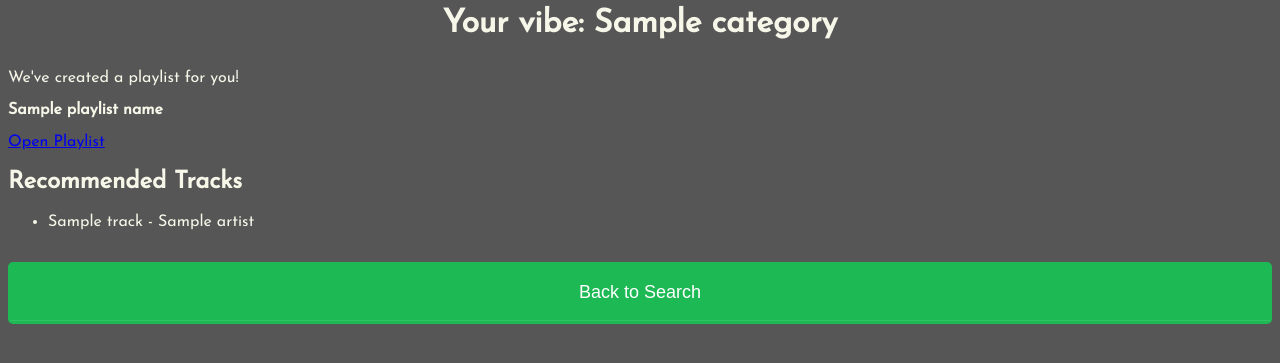
After one commit to ctam312/Adaptune, a Flask app: template templates/recommendations.html in a window 1280 px wide. The commit adds this page. Shown: the top 363 px of the page. Run offline with Flask 2, Linux system fonts and the light colour scheme; the template is opened without the code that fills it: most values are stand-ins (such as "Sample title", 1, 10 or a date in 2020).

Commit message:
Add playback state scope for device selection

```diff
--- a/app.py
+++ b/app.py
@@ -1,7 +1,18 @@
 from flask import *
 from authorization import SpotifyClient
 from urllib.parse import urlparse
-from playback import getTrackIds, playSingleTrack, playTracks, playTrack, getTracks
+from playback import (
+    getTrackIds,
+    playSingleTrack,
+    playTracks,
+    playTrack,
+    getTracks,
+    get_audio_features,
+    categorize_user,
+    get_recommendations,
+    create_playlist_with_tracks,
+    get_user_profile,
+)
 
 
 app = Flask(__name__)
@@ -61,3 +72,31 @@ def background_process_test():
     tracks = getTracks(session["playlistId"], session["auth"])
     playSingleTrack(session["playlistId"], args['trackId'], session["auth"], args['index'])
     return render_template('user_playlist.html', tracks=tracks, playlistId=session["playlistId"], len=len(tracks))
+
+
+@app.route('/like_track', methods=['POST'])
+def like_track():
+    track_id = request.form.get('track_id')
+    liked = session.get('liked_tracks', [])
+    if track_id in liked:
+        liked.remove(track_id)
+    else:
+        liked.append(track_id)
+    session['liked_tracks'] = liked
+    return ('', 204)
+
+
+@app.route('/generate_playlist')
+def generate_playlist():
+    liked = session.get('liked_tracks', [])
+    if not liked:
+        return 'No tracks liked', 400
+    auth = session['auth']
+    features = get_audio_features(liked, auth)
+    category = categorize_user(features)
+    recs = get_recommendations(liked[:5], auth)
+    uris = [t['uri'] for t in recs]
+    user = get_user_profile(auth)
+    playlist_name = f"Adaptune {category} Mix"
+    playlist_id = create_playlist_with_tracks(user['id'], playlist_name, uris, auth)
+    return render_template('recommendations.html', playlist_id=playlist_id, category=category, recs=recs, playlist_name=playlist_name)
--- a/authorization.py
+++ b/authorization.py
@@ -14,7 +14,11 @@ class SpotifyClient:
     STATE = ""
     SHOW_DIALOG_bool = True
     SHOW_DIALOG_str = str(SHOW_DIALOG_bool).lower()
-    SCOPE = "playlist-modify-public playlist-modify-private playlist-read-private user-read-recently-played user-modify-playback-state playlist-read-private"
+    SCOPE = (
+        "playlist-modify-public playlist-modify-private playlist-read-private "
+        "user-read-recently-played user-modify-playback-state playlist-read-private "
+        "user-read-playback-state"
+    )
 
     # Client side
     CLIENT_SIDE_URL = 'http://127.0.0.1'
--- a/playback.py
+++ b/playback.py
@@ -61,17 +61,47 @@ def getLoudestSection(track_id, auth):
 
 
 
+def get_available_devices(auth):
+    """Return list of available playback devices"""
+    r = requests.get(BASE_URL + "me/player/devices", headers=auth)
+    return r.json().get("devices", [])
+
+
+def transfer_playback(device_id, auth):
+    """Make sure Spotify is playing on the given device"""
+    requests.put(
+        BASE_URL + "me/player",
+        json={"device_ids": [device_id], "play": False},
+        headers=auth,
+    )
+
+
 def playTrack(context_uri, section, pos, auth):
+    """Play the loudest section of a track on the user's active device"""
+    devices = get_available_devices(auth)
+    if not devices:
+        return
+    device_id = devices[0]["id"]
+    transfer_playback(device_id, auth)
 
-    dat= {
-    "context_uri": context_uri,
-    "offset": {'position': pos},
-    "position_ms": int(section[0]*1000)
+    dat = {
+        "context_uri": context_uri,
+        "offset": {"position": pos},
+        "position_ms": int(section[0] * 1000),
     }
 
-    r = requests.put('https://api.spotify.com/v1/me/player/play', data=json.dumps(dat), headers=auth)
+    requests.put(
+        "https://api.spotify.com/v1/me/player/play",
+        params={"device_id": device_id},
+        data=json.dumps(dat),
+        headers=auth,
+    )
     time.sleep(min(section[1], 25))
-    r = requests.put('https://api.spotify.com/v1/me/player/pause', headers=auth)
+    requests.put(
+        "https://api.spotify.com/v1/me/player/pause",
+        params={"device_id": device_id},
+        headers=auth,
+    )
 
 
 
@@ -111,5 +141,50 @@ def playSingleTrack(playlistId, trackId, auth, pos):
     playTrack('spotify:playlist:{}'.format(playlistId), s, pos, auth)
 
 
+def get_audio_features(track_ids, auth):
+    """Return audio features for a list of track ids"""
+    if not track_ids:
+        return []
+    params = {"ids": ",".join(track_ids)}
+    r = requests.get(BASE_URL + "audio-features", params=params, headers=auth)
+    return r.json().get("audio_features", [])
+
+
+def categorize_user(features):
+    """Simple categorization based on average energy/valence/danceability."""
+    if not features:
+        return "Unknown"
+    energy = sum(f["energy"] for f in features if f) / len(features)
+    valence = sum(f["valence"] for f in features if f) / len(features)
+    dance = sum(f["danceability"] for f in features if f) / len(features)
+    if energy > 0.7 and valence > 0.6:
+        return "Upbeat"
+    if energy < 0.4 and valence < 0.4:
+        return "Chill"
+    if dance > 0.7:
+        return "Dance"
+    return "Balanced"
+
+
+def get_recommendations(seed_tracks, auth, limit=20):
+    params = {"seed_tracks": ",".join(seed_tracks[:5]), "limit": limit}
+    r = requests.get(BASE_URL + "recommendations", params=params, headers=auth)
+    return r.json().get("tracks", [])
+
+
+def get_user_profile(auth):
+    r = requests.get(BASE_URL + "me", headers=auth)
+    return r.json()
+
+
+def create_playlist_with_tracks(user_id, name, track_uris, auth):
+    payload = {"name": name, "description": "Generated by Adaptune AI"}
+    r = requests.post(BASE_URL + f"users/{user_id}/playlists", json=payload, headers=auth)
+    playlist_id = r.json().get("id")
+    if playlist_id:
+        requests.post(BASE_URL + f"playlists/{playlist_id}/tracks", json={"uris": track_uris}, headers=auth)
+    return playlist_id
+
+
 if __name__ == "__main__":
     playTracks()
--- /dev/null
+++ b/templates/recommendations.html
@@ -0,0 +1,22 @@
+<!doctype html>
+<html>
+<head>
+    <title>Recommendations</title>
+    <link rel="stylesheet" href="/static/styles.css">
+    <link rel="stylesheet" type="text/css" href="//fonts.googleapis.com/css?family=Josefin+Sans" />
+</head>
+<body style="background-color: rgb(86, 86, 86)">
+    <h1>Your vibe: {{ category }}</h1>
+    <p>We've created a playlist for you!</p>
+    <p><strong>{{ playlist_name }}</strong></p>
+    <a href="https://open.spotify.com/playlist/{{ playlist_id }}" target="_blank">Open Playlist</a>
+    <h2>Recommended Tracks</h2>
+    <ul>
+    {% for track in recs %}
+        <li>{{ track['name'] }} - {{ track['artists'][0]['name'] }}</li>
+    {% endfor %}
+    </ul>
+    <br/>
+    <a href="{{ url_for('playlist') }}"><button>Back to Search</button></a>
+</body>
+</html>
```
Also changed, not shown: templates/user_playlist.html (+9 -10 lines).
